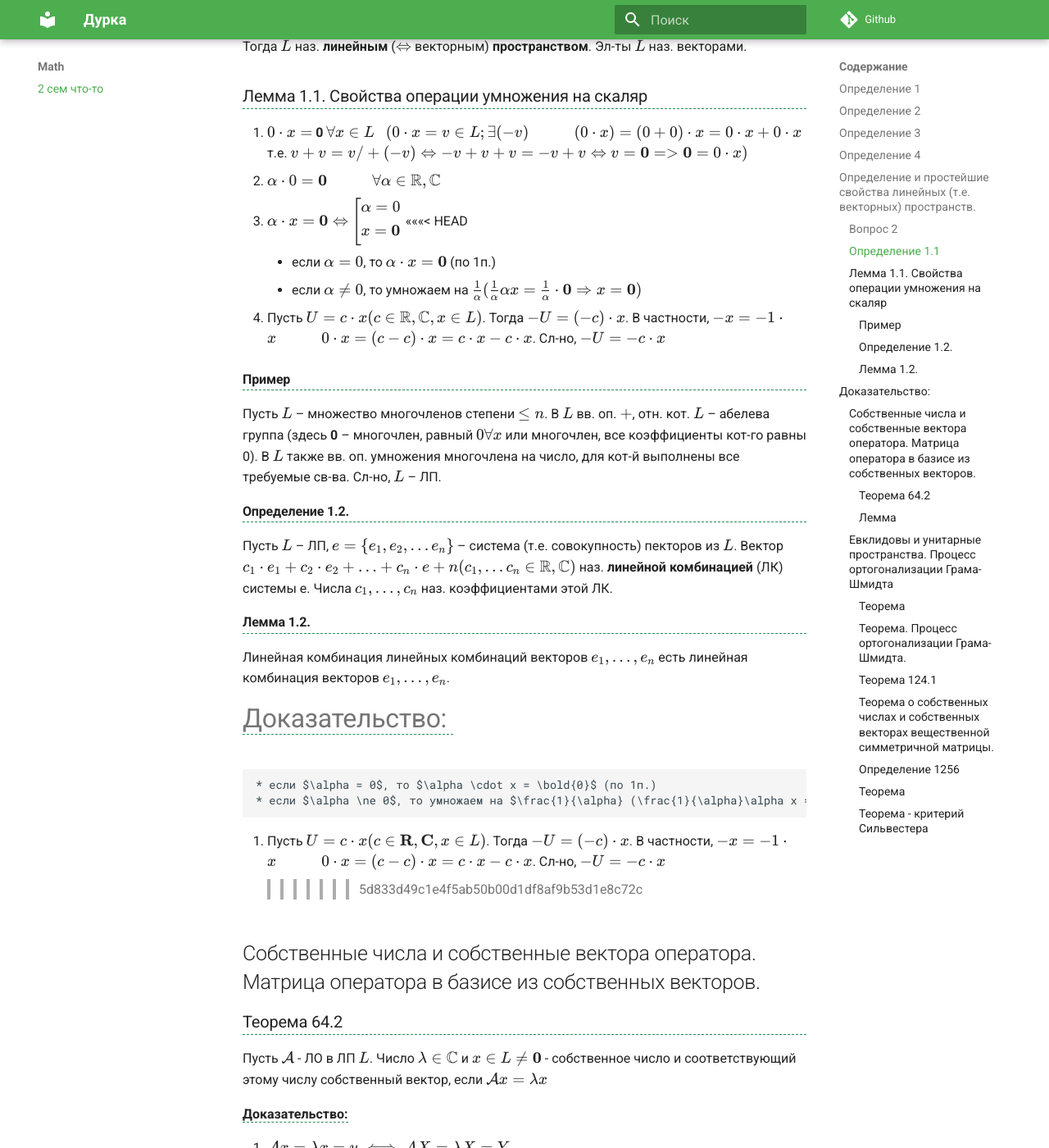
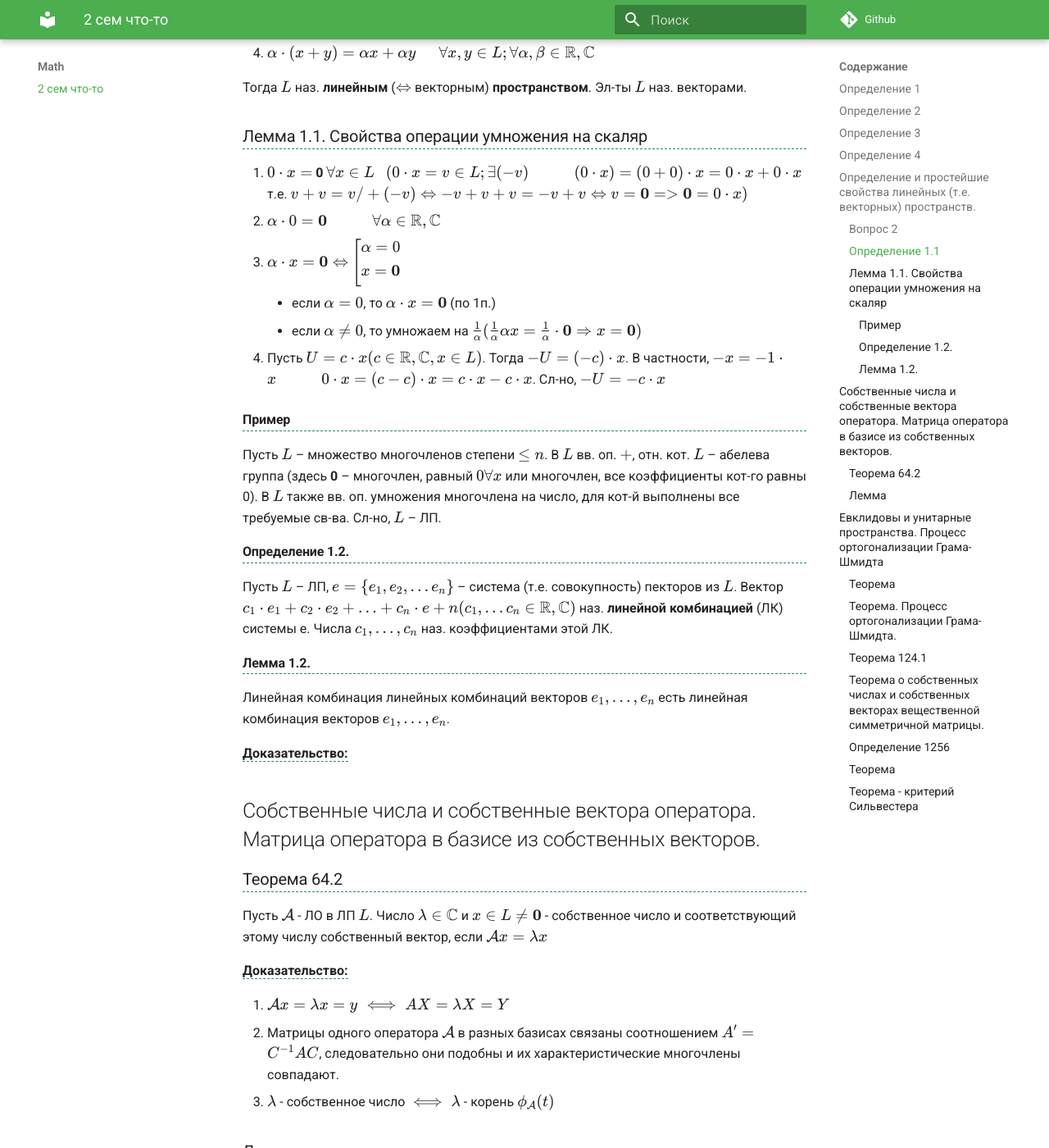
Before and after one commit to dotCirill/Durka, an MkDocs documentation site: the page built from docs/math/a.md, in a window 1280 px wide and 1400 px high, scrolled down 1681 px. Shown: the whole window at 82% size. Built offline with MkDocs 1.6.1 and Material for MkDocs 9.7.7, drawn with Linux system fonts in a browser that asks for light colours; nearby versions of some CDN libraries; comment, search, counter and statistics services are not loaded.

Commit message:
gigigigigi

```diff
--- a/docs/math/a.md
+++ b/docs/math/a.md
@@ -62,7 +62,6 @@
         x = \bold{0} \\
       \end{gathered}
 \right.$
-<<<<<<< HEAD
     * если $\alpha = 0$, то $\alpha \cdot x = \bold{0}$ (по 1п.)
     * если $\alpha \ne 0$, то умножаем на $\frac{1}{\alpha} (\frac{1}{\alpha}\alpha x = \frac{1}{\alpha} \cdot \bold{0} \Rightarrow x = \bold{0})$
 
@@ -75,13 +74,6 @@
 Линейная комбинация линейных комбинаций векторов $e_1, \ldots, e_n$ есть линейная комбинация векторов $e_1, \ldots, e_n$.
 
 <span class="stitle"> Доказательство: </span>
-=======
-
-    * если $\alpha = 0$, то $\alpha \cdot x = \bold{0}$ (по 1п.)
-    * если $\alpha \ne 0$, то умножаем на $\frac{1}{\alpha} (\frac{1}{\alpha}\alpha x = \frac{1}{\alpha} \cdot \bold{0} \Rightarrow x = \bold{0})$
-
-1. Пусть $U = c \cdot x (c \in \bold{R, C}, x \in L)$. Тогда $-U=(-c) \cdot x$. В частности, $-x = -1 \cdot x  \hspace{1cm} 0 \cdot x = (c-c)\cdot x = c\cdot x-c\cdot x$. Сл-но, $-U = -c \cdot x$
->>>>>>> 5d833d49c1e4f5ab50b00d1df8af9b53d1e8c72c
 
 ## Собственные числа и собственные вектора оператора. Матрица оператора в базисе из собственных векторов.
 
```
